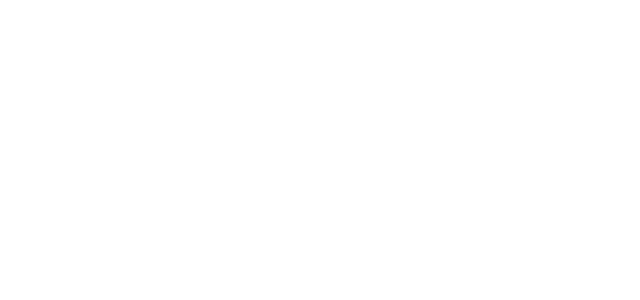
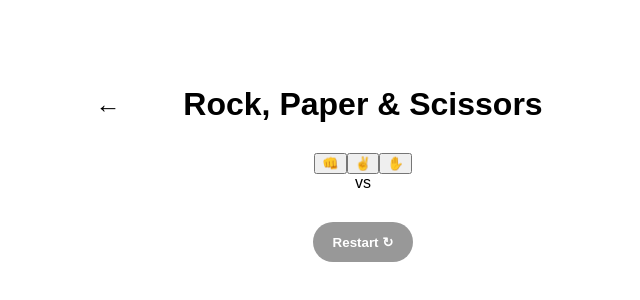
Before and after one commit to javiermorenov1203/MiniGames, a React (Vite) app: page /MiniGames/RockPaperScissors in a window 1280 px wide. Before the commit this address had no page. Shown: the part 156-456 px from the top of the page, without its empty margins (277-917 px from the left). Built offline with nearby package versions, Linux system fonts and the light colour scheme.

Commit message:
rock paper scissor v0.1

```diff
--- a/src/Pages/HomePage.jsx
+++ b/src/Pages/HomePage.jsx
@@ -11,6 +11,7 @@ function HomePage() {
       <div className='game-button-container'>
         <GameButton icon={'❌'} gameName={'Tic Tac Toe'} redirection={'TicTacToe'}></GameButton>
         <GameButton icon={'🧠'} gameName={'Memory Match'} redirection={'MemoryMatch'}></GameButton>
+        <GameButton icon={'✂️'} gameName={'Rock, Paper & Scissors'} redirection={'RockPaperScissors'}></GameButton>
       </div>
     </>
   )
--- /dev/null
+++ b/src/Pages/RockPaperScissorsPage.jsx
@@ -0,0 +1,32 @@
+import GameTitle from "../components/GameTitle"
+import RestartButton from "../components/RestartButton"
+
+
+export default function RockPaperScissorsPage() {
+
+
+
+    return (
+        <>
+            <GameTitle title={'Rock, Paper & Scissors'}></GameTitle>
+            <div className="rock-paper-scissor-container">
+                <div className="rock-paper-scissor-left-panel">
+                    <button className="rock-paper-scissor-option">👊</button>
+                    <button className="rock-paper-scissor-option">✌️</button>
+                    <button className="rock-paper-scissor-option">✋</button>
+                    <div className="rock-paper-scissor-option-selected">
+                    </div>
+                </div>
+                <div className="rock-paper-scissor-center-panel">vs
+                </div>
+                <div className="rock-paper-scissor-right-panel">
+                    <div className="rock-paper-scissor-option-selected">
+
+                    </div>
+                </div>
+            </div >
+
+            <RestartButton ></RestartButton>
+        </>
+    )
+}
--- a/src/components/GameButton.css
+++ b/src/components/GameButton.css
@@ -1,3 +1,7 @@
+.button-container {
+  width: 116px;
+}
+
 .game-button {
   border-radius: 20%;
   border-width: 3px;
--- a/src/components/GameButton.jsx
+++ b/src/components/GameButton.jsx
@@ -4,7 +4,7 @@ import './GameButton.css'
 export function GameButton({ icon, gameName, redirection }) {
     const navigate = useNavigate()
     return (
-        <div>
+        <div className='button-container'>
             <button className='game-button' onClick={() => navigate(`/${redirection}`)}>{icon}</button>
             <p className='game-title'>{gameName}</p>
         </div>
--- a/src/components/GameTitle.css
+++ b/src/components/GameTitle.css
@@ -5,6 +5,7 @@
     position: relative;
     padding-bottom: 30px;
     padding-top: 100px;
+    width: 550px;
 }
 
 .title {
--- a/src/components/GameTitle.jsx
+++ b/src/components/GameTitle.jsx
@@ -7,8 +7,8 @@ export default function GameTitle({ title }) {
 
     return (
         <div className="header">
+            <button className={'back-button'} onClick={() => navigate('/')}>←</button>
             <h1 className="title">{title}</h1>
-            <button className={'back-button'} onClick={() => navigate('/')}>←</button>
         </div>
     )
 
--- a/src/main.jsx
+++ b/src/main.jsx
@@ -5,6 +5,7 @@ import './index.css'
 import HomePage from './Pages/HomePage.jsx'
 import TicTacToePage from './Pages/TicTacToePage.jsx'
 import MemoryMatchPage from './Pages/MemoryMatchPage.jsx'
+import RockPaperScissorsPage from './Pages/RockPaperScissorsPage.jsx'
 
 createRoot(document.getElementById('root')).render(
   <StrictMode>
@@ -13,6 +14,7 @@ createRoot(document.getElementById('root')).render(
         <Route path="/" element={<HomePage />} />
         <Route path="/TicTacToe" element={<TicTacToePage />} />
         <Route path="/MemoryMatch" element={<MemoryMatchPage />} />
+        <Route path="/RockPaperScissors" element={<RockPaperScissorsPage />} />
       </Routes>
     </BrowserRouter>
   </StrictMode>,
```
